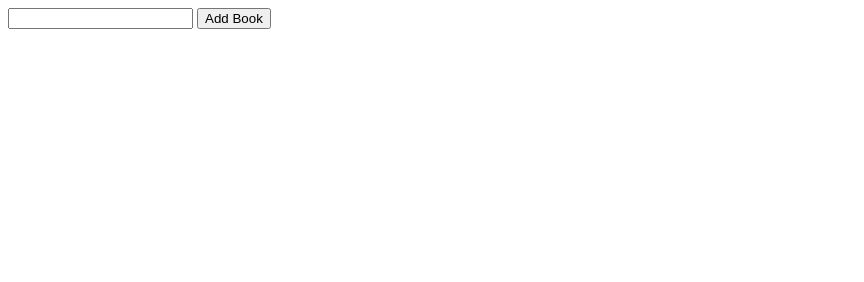
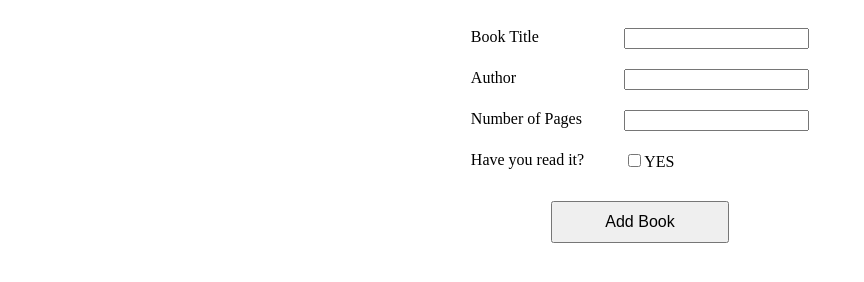
Before and after one commit to Polivaresc/library, a plain HTML site: page index.html in a window 1280 px wide. Shown: the whole page, without its empty margins (0-864 px from the left). Drawn offline with Linux system fonts and the light colour scheme.

Commit message:
styles, form

```diff
--- /dev/null
+++ b/index.css
@@ -0,0 +1,22 @@
+body {
+    display: flex;
+    justify-content: center;
+}
+
+form {
+    display: grid;
+    grid-template-columns: repeat(2, auto);
+    gap: 20px 20px;
+    margin: 20px 0px;
+}
+
+button {
+    grid-column: 1/3;
+    padding: 10px 0px;
+    margin: 10px 80px;
+    font-size: medium;
+}
+
+label {
+    padding-right: 20px;
+}
--- a/index.html
+++ b/index.html
@@ -5,13 +5,30 @@
     <meta http-equiv="X-UA-Compatible" content="IE=edge">
     <meta name="viewport" content="width=device-width, initial-scale=1.0">
 
+    <link rel="stylesheet" href="index.css">
+
     <script src="index.js" defer></script>
     <title>Library</title>
 </head>
 <body>
 
-    <input type="text" id="user-input">
-    <button id="add-book">Add Book</button>
+    <form action="">
+        <label for="title-input">Book Title</label>
+        <input type="text" id="title-input">
+
+        <label for="author-input">Author</label>
+        <input type="text" id="author-input">
+
+        <label for="pages-input">Number of Pages</label>
+        <input type="text" id="pages-input">
+
+        <label for="read-input">Have you read it?</label>
+        <div><input type="checkbox" id="read-input"><span>YES</span></div>
+
+
+        <button id="add-book">Add Book</button>
+    </form>
+
 
     <div id="my-library"></div>
 
```
Also changed, not shown: index.js (+27 -2 lines).
